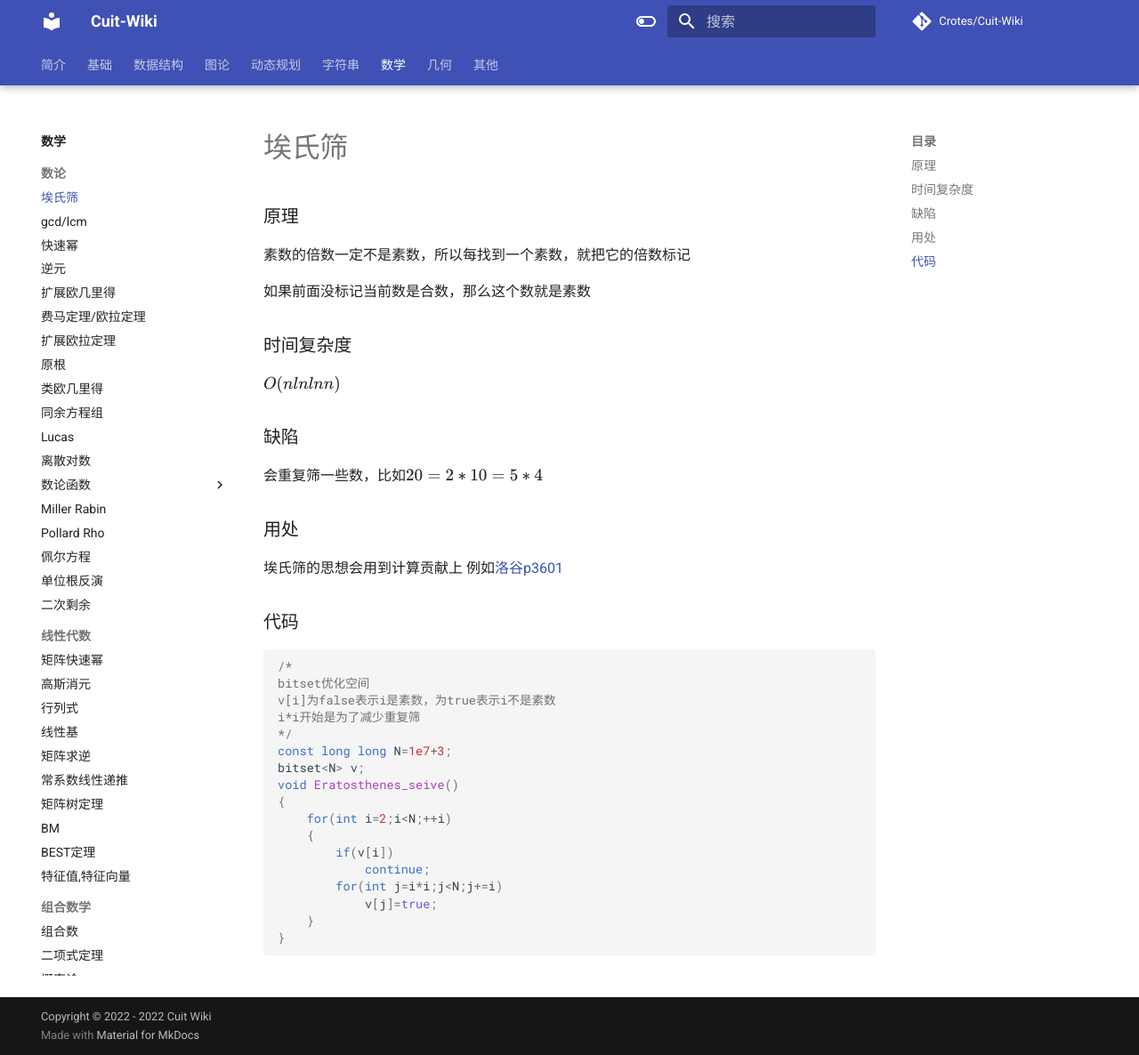
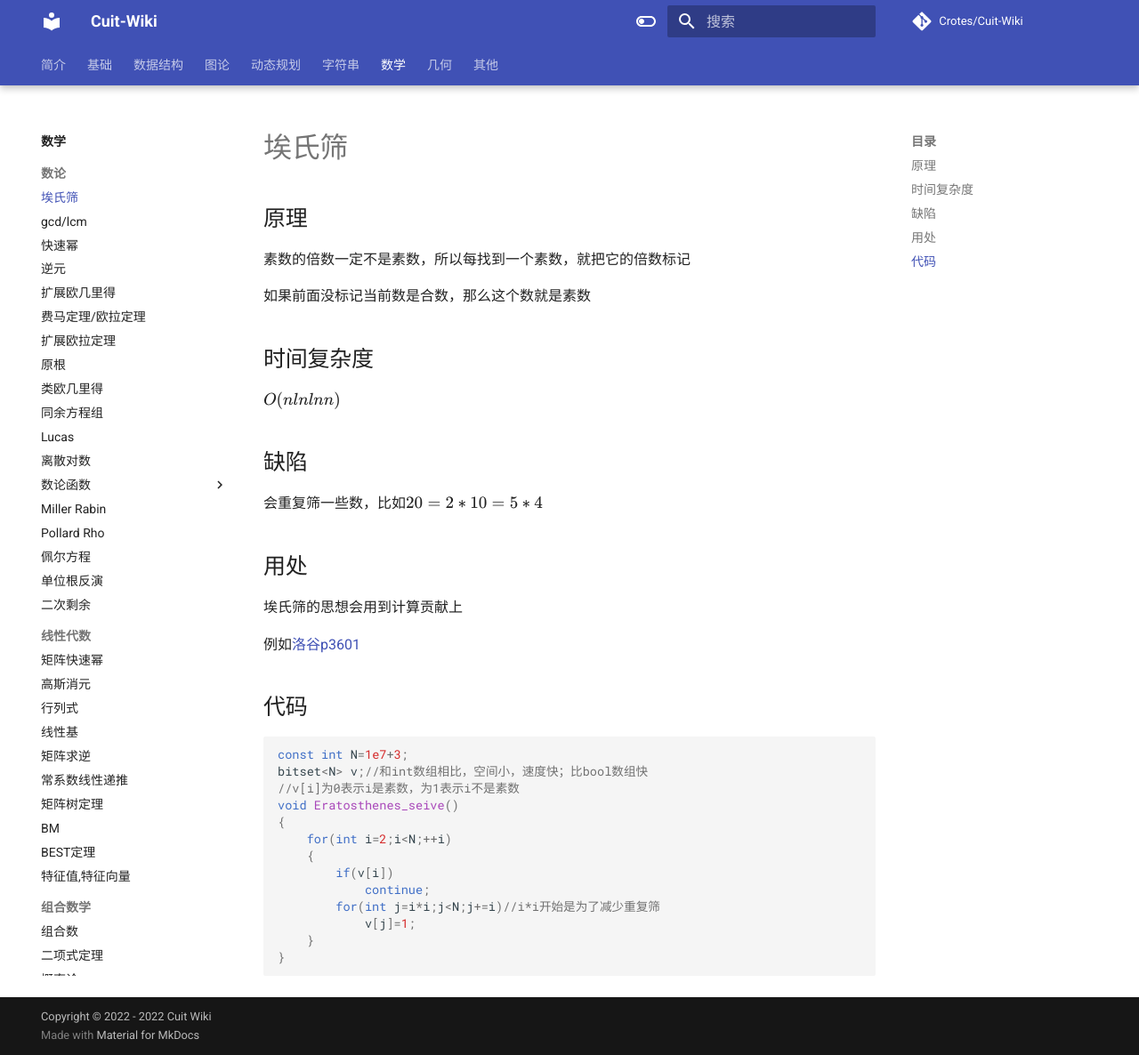
Before and after one commit to Crotes/Cuit-Wiki, an MkDocs documentation site: the page built from docs/Math/埃氏筛.md, in a window 1280 px wide and 1186 px high. Shown: the whole window at 89% size. Built offline with MkDocs 1.6.1 and Material for MkDocs 9.7.7, drawn with Linux system fonts in a browser that asks for light colours; formulas are drawn with MathJax 3; comment, search, counter and statistics services are not loaded.

Commit message:
优化代码部分排版

````diff
--- a/docs/Math/埃氏筛.md
+++ b/docs/Math/埃氏筛.md
@@ -1,39 +1,36 @@
-### 原理
+## 原理
 
 素数的倍数一定不是素数，所以每找到一个素数，就把它的倍数标记
 
 如果前面没标记当前数是合数，那么这个数就是素数
 
-### 时间复杂度
+## 时间复杂度
 
 $O(nlnlnn)$
 
-### 缺陷
+## 缺陷
 
 会重复筛一些数，比如$20=2*10=5*4$
 
-### 用处
+## 用处
 
 埃氏筛的思想会用到计算贡献上
+
 例如[洛谷p3601](https://www.luogu.com.cn/problem/P3601)
 
-### 代码
+## 代码
 ```c++
-/*
-bitset优化空间
-v[i]为false表示i是素数，为true表示i不是素数
-i*i开始是为了减少重复筛
-*/
-const long long N=1e7+3;
-bitset<N> v;
+const int N=1e7+3;
+bitset<N> v;//和int数组相比，空间小，速度快；比bool数组快
+//v[i]为0表示i是素数，为1表示i不是素数
 void Eratosthenes_seive()
 {
 	for(int i=2;i<N;++i)
 	{
 		if(v[i])
 			continue;
-		for(int j=i*i;j<N;j+=i)
-			v[j]=true;
+		for(int j=i*i;j<N;j+=i)//i*i开始是为了减少重复筛
+			v[j]=1;
 	}
 }
 ```
````
